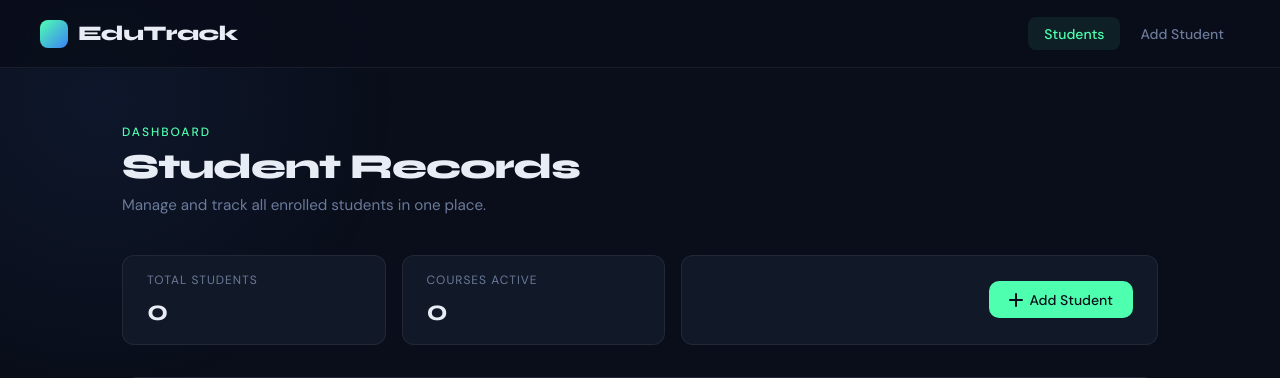
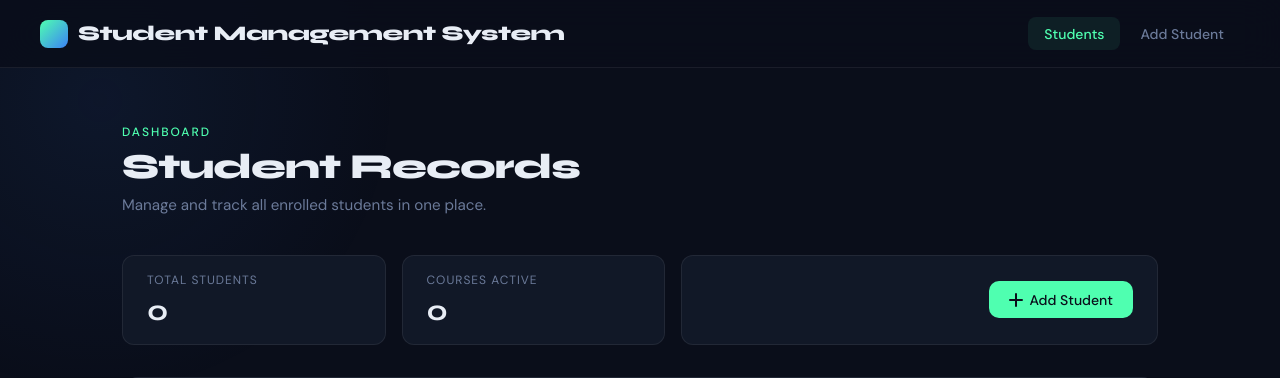
Before and after one commit to Radheyy04/Student-management-system, a Flask app: page / in a window 1280 px wide. Shown: the top 378 px of the page. Run offline with Flask 3, Linux system fonts and the light colour scheme; data that the repository does not hold is empty.

Commit message:
Add files via upload

```diff
--- a/templates/base.html
+++ b/templates/base.html
@@ -283,7 +283,7 @@
 <body>
     <nav>
         <a href="/" class="nav-logo">
-            <span></span>EduTrack
+            <span></span>Student Management System
         </a>
         <div class="nav-links">
             <a href="/" class="{% if request.path == '/' %}active{% endif %}">Students</a>
--- a/templates/index.html
+++ b/templates/index.html
@@ -1,5 +1,5 @@
 {% extends "base.html" %}
-{% block title %}Students Management{% endblock %}
+{% block title %}Student Management{% endblock %}
 
 {% block content %}
 <div class="page-header animate">
```
